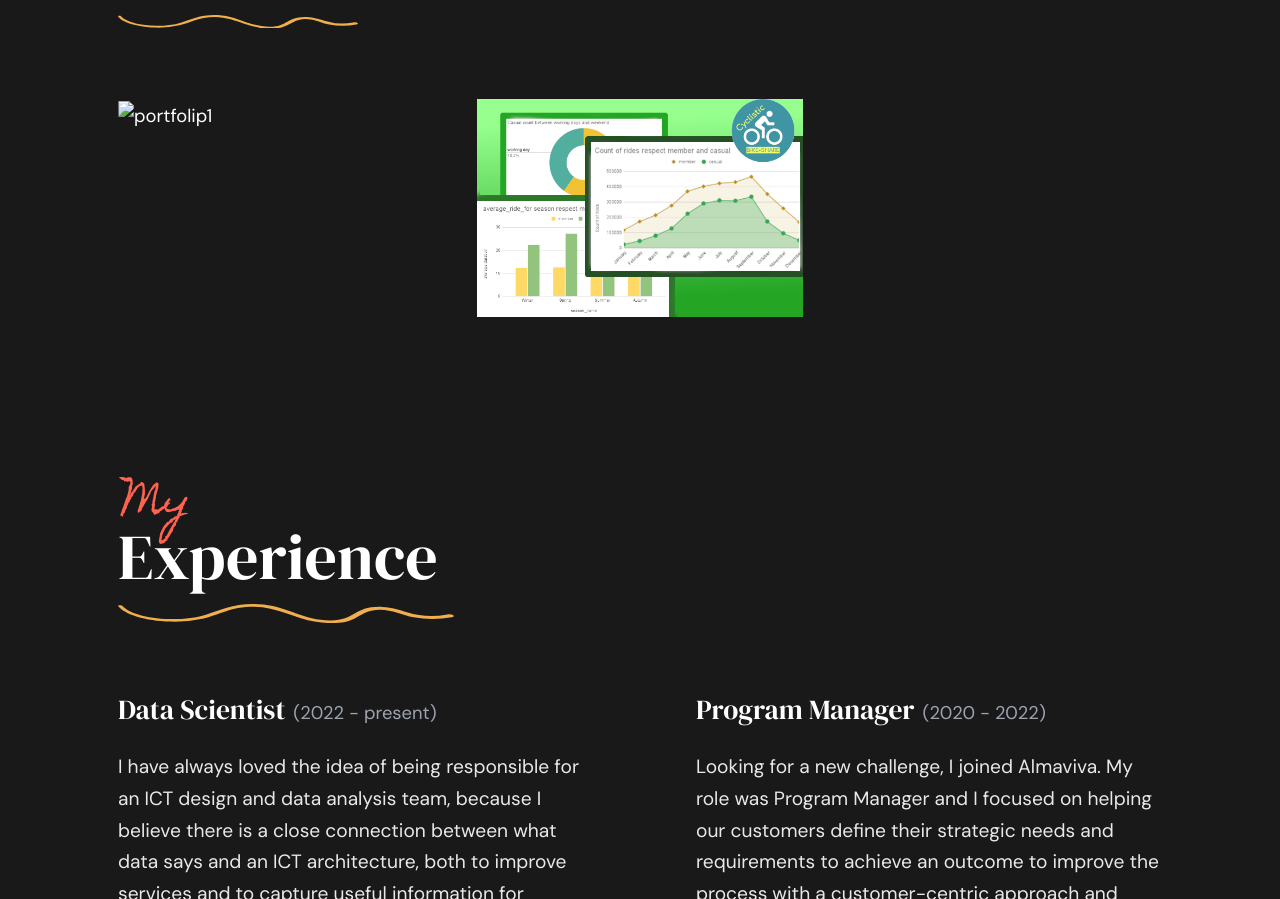
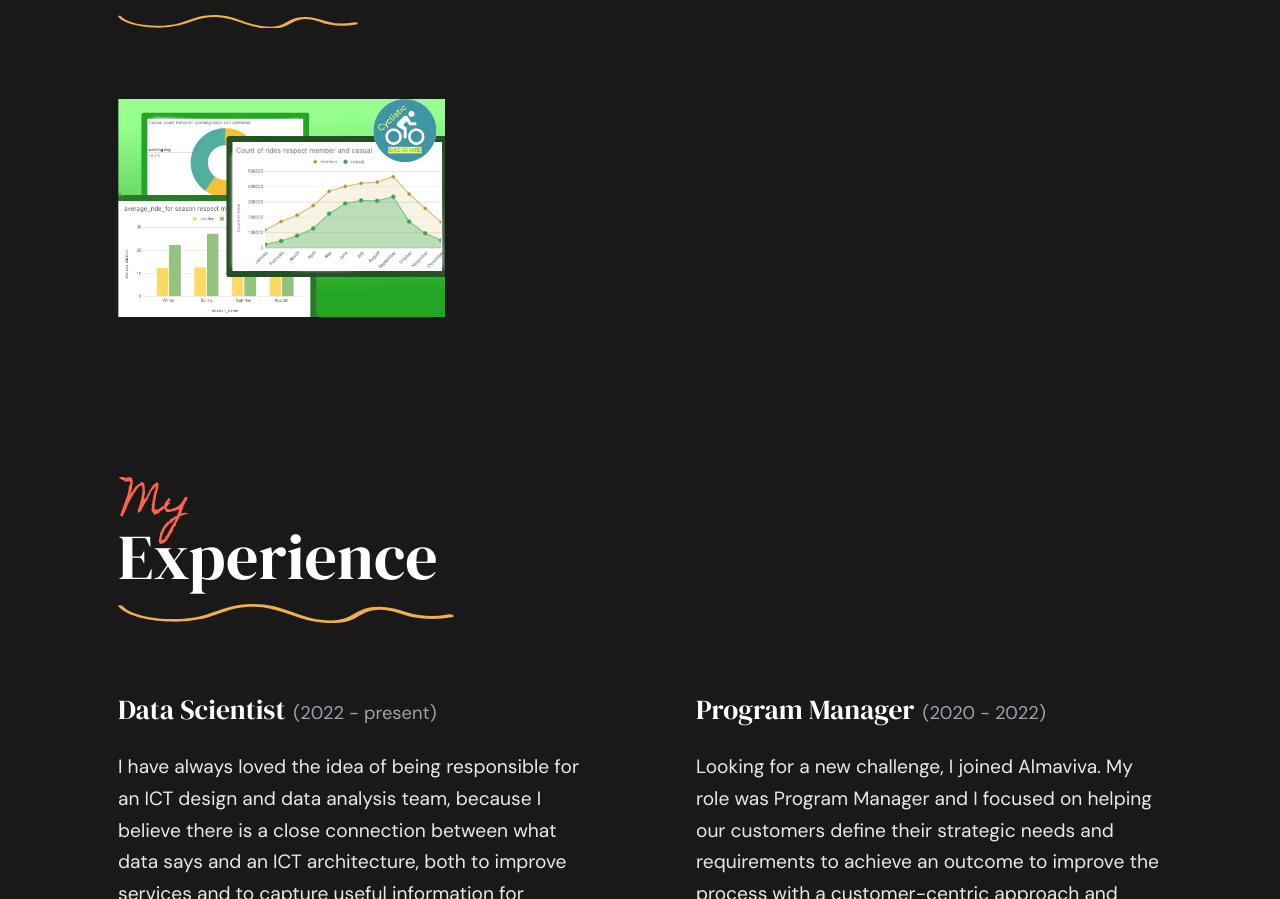
Before and after one commit to evarrica/evarrica.github.io, a plain HTML site: page index.html in a window 1280 px wide. Shown: the part 1502-2401 px from the top of the page. Drawn offline with Linux system fonts and the light colour scheme.

Commit message:
Update index.html

```diff
--- a/index.html
+++ b/index.html
@@ -241,7 +241,7 @@
                             class="portfolio-item"
                             data-bs-toggle="modal"
                             data-bs-target="#portfolioModal"
-                            data-portfolio-img="./assets/images/portfolio1.jpg"
+                            data-portfolio-img="./assets/images/Portfolio1.png"
                             data-portfolio-title="Bykeshare Case Study"
                             data-portfolio-description="Analysis of Data on bike rides of a company that rents bikes to realize a new strategy to improve affairs."
                             data-portfolio-client="Google Coursera"
@@ -249,22 +249,7 @@
                             data-portfolio-category="Data Science"
                         >
                             <picture class="d-block" data-aos="reveal-left">
-                                <img class="img-fluid" src="./assets/images/portfolio1.jpg" alt="portfolip1">
-                            </picture>
-                        </div>
-<div
-                            class="portfolio-item"
-                            data-bs-toggle="modal"
-                            data-bs-target="#portfolioModal"
-                            data-portfolio-img="./assets/images/portfolio1.png"
-                            data-portfolio-title="Bykeshare Case Study"
-                            data-portfolio-description="Analysis of Data on bike rides of a company that rents bikes to realize a new strategy to improve affairs."
-                            data-portfolio-client="Google Coursera"
-                            data-portfolio-date=""
-                            data-portfolio-category="Data Science"
-                        >
-                            <picture class="d-block" data-aos="reveal-left">
-                                <img class="img-fluid" src="./assets/images/portfolio1.png" alt="portfolio">
+                                <img class="img-fluid" src="./assets/images/Portfolio1.png" alt="portfolio">
                             </picture>
                         </div>
 
```
